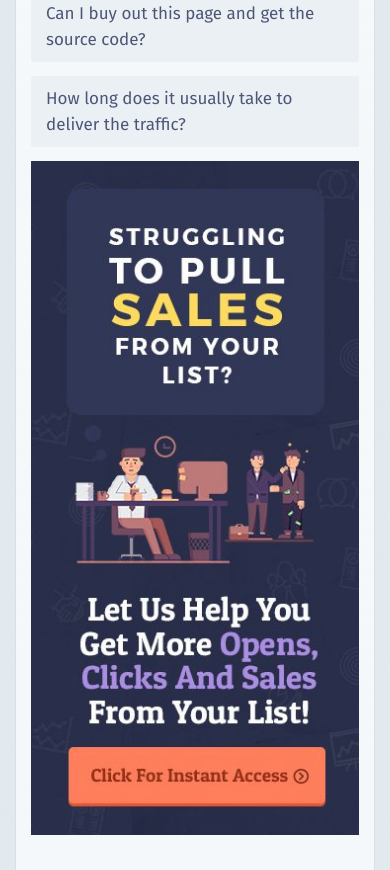
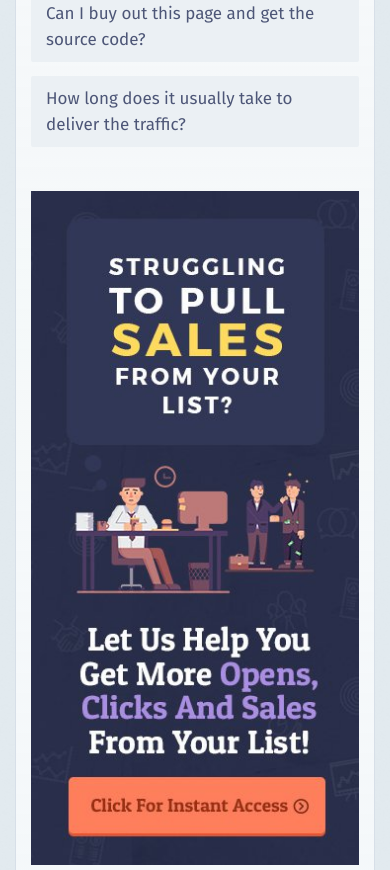
Before and after one commit to LiorLindvor/soloads.io, a website: page index.html in a window 390 px wide. Shown: the part 3374-4244 px from the top of the page. Drawn offline with Linux system fonts and the light colour scheme; a script that the page names is missing; a web font is replaced by a local one.

Commit message:
Final update

```diff
--- a/src/scss/pages/_client-page.scss
+++ b/src/scss/pages/_client-page.scss
@@ -394,6 +394,10 @@
 			padding: 0px;
 			padding-top: 40px;
 			padding-bottom: 40px;
+			.banner-block {
+				text-align: center;
+			    margin-top: 30px;
+			}
 		}
 	}
 	footer {
```
Also changed, not shown: Production/dist/styles/main.css, dist/styles/main.css, 2 other files.
